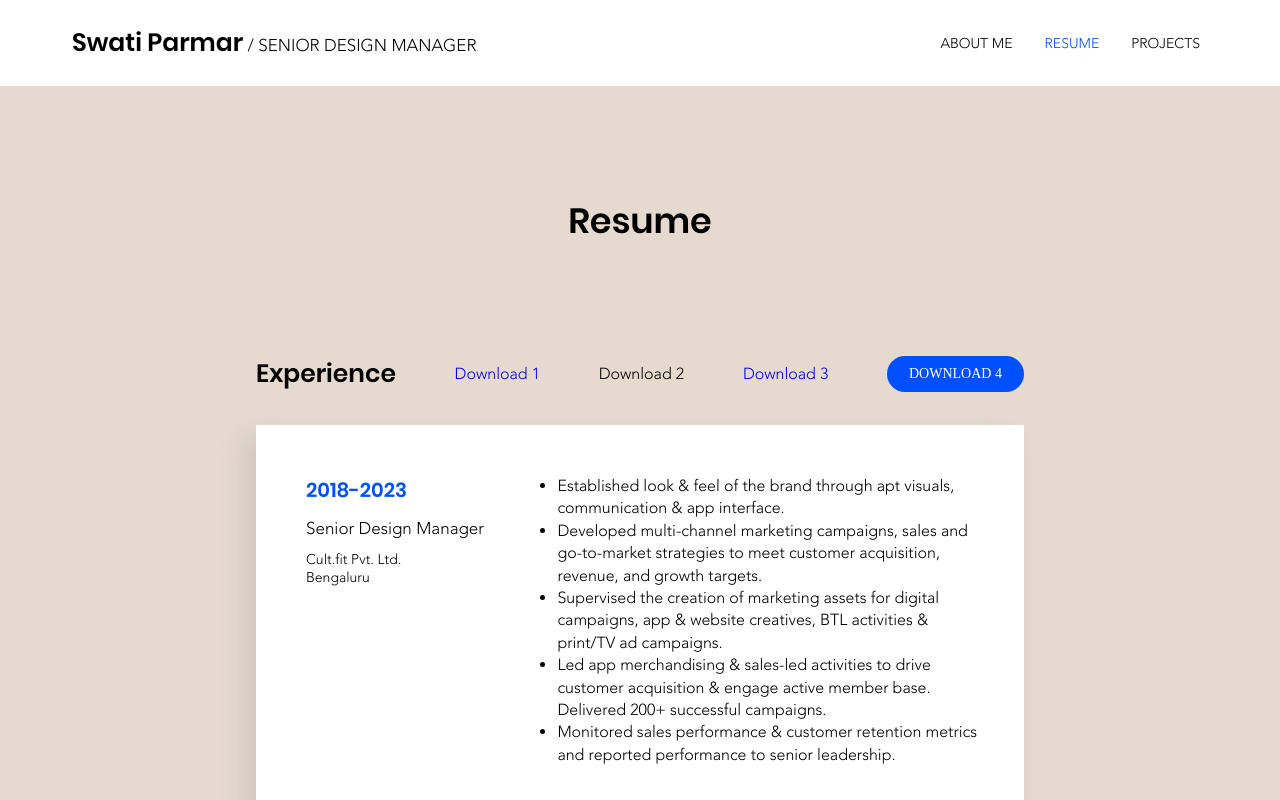
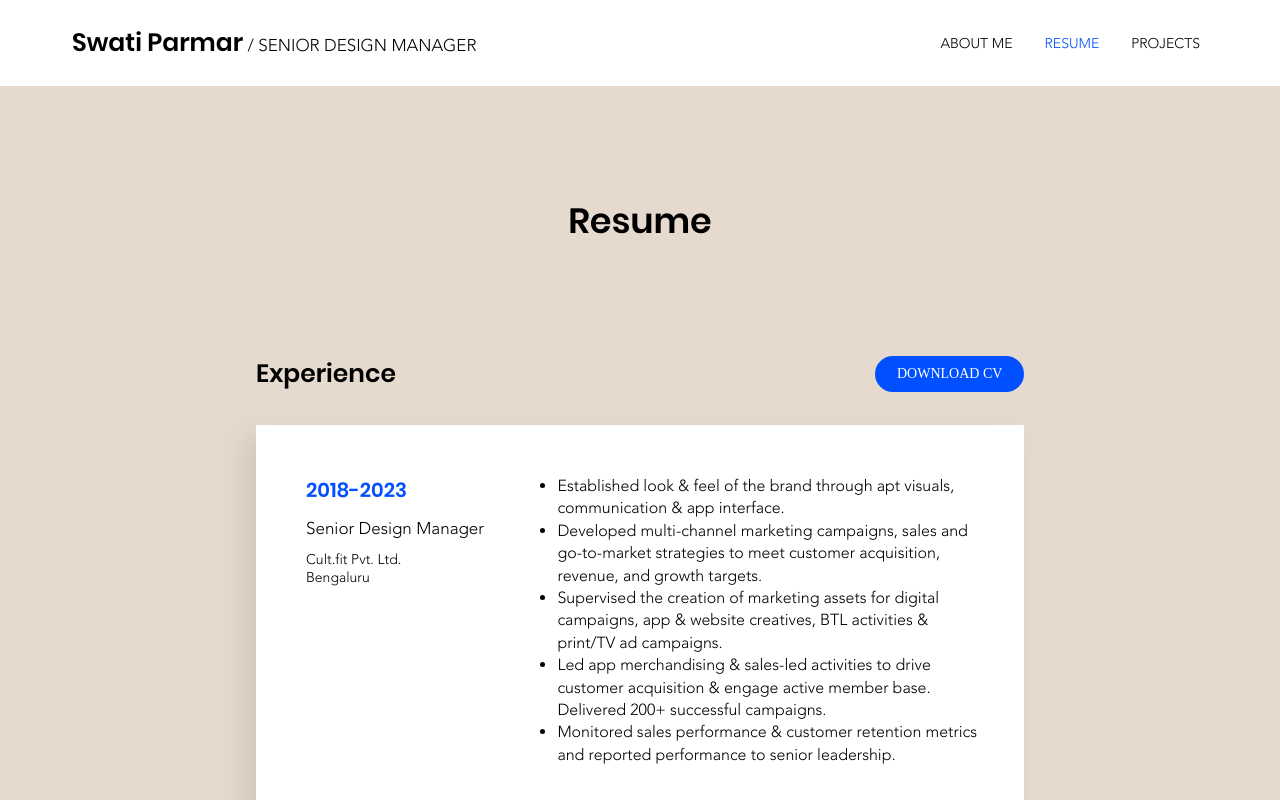
Before and after one commit to yogeshchoudhary147/swati-portfolio, a React app: page /resume in a window 1280 px wide. Shown: the top 800 px of the page. Built offline with nearby package versions, Linux system fonts and the light colour scheme; a web font is replaced by a local one.

Commit message:
feat: download cv button on resume page

```diff
--- a/package.json
+++ b/package.json
@@ -19,8 +19,6 @@
     "@babel/preset-react": "^7.24.7",
     "babel-loader": "^9.1.3",
     "css-loader": "^7.1.2",
-    "dotenv": "^16.4.5",
-    "dotenv-webpack": "^8.1.0",
     "file-loader": "^6.2.0",
     "html-webpack-plugin": "^5.6.0",
     "prettier": "3.3.3",
@@ -35,7 +33,6 @@
     "@fortawesome/free-regular-svg-icons": "^6.6.0",
     "@fortawesome/free-solid-svg-icons": "^6.6.0",
     "@fortawesome/react-fontawesome": "^0.2.2",
-    "file-saver": "^2.0.5",
     "hamburger-react": "^2.5.1",
     "react": "^18.3.1",
     "react-dom": "^18.3.1",
--- a/src/views/Resume.js
+++ b/src/views/Resume.js
@@ -1,15 +1,5 @@
 import React from 'react';
-import FileSaver from 'file-saver';
-import { NavLink } from 'react-router-dom';
 import PdfFile from '../../src/cv.pdf';
-
-const saveFile = () => {
-  FileSaver.saveAs('/resources/cv.pdf', 'Swati_Parmar_CV.pdf');
-};
-
-const onResumeClick = () => {
-  window.open(PdfFile);
-};
 
 export const Resume = () => (
   <div className="resume-container">
@@ -17,16 +7,14 @@ export const Resume = () => (
       <h1 className="heading">Resume</h1>
       <div className="sub-heading-container">
         <h2 className="sub-heading">Experience</h2>
-        <NavLink to="PdfFile" target="_blank" download="MY_CV.pdf">
-          Download 1
-        </NavLink>
-        <a onClick={onResumeClick}>Download 2</a>
-        <a href={PdfFile} target="_blank" download>
-          Download 3
+        <a
+          className="button blue-button"
+          href={PdfFile}
+          target="_blank"
+          download
+        >
+          DOWNLOAD CV
         </a>
-        <button className="button blue-button" onClick={saveFile}>
-          DOWNLOAD 4
-        </button>
       </div>
       <div className="card">
         <div className="duration">
--- a/webpack.config.js
+++ b/webpack.config.js
@@ -1,6 +1,5 @@
 const HtmlWebpackPlugin = require("html-webpack-plugin");
 const path = require("path");
-const Dotenv = require("dotenv-webpack");
 
 module.exports = {
   entry: "./index.js",
@@ -52,6 +51,5 @@ module.exports = {
     new HtmlWebpackPlugin({
       template: path.join(__dirname, "public", "index.html"),
     }),
-    new Dotenv(),
   ],
 };
```
Also changed, not shown: 1 other file (tests, documents, lock files or other folders).
